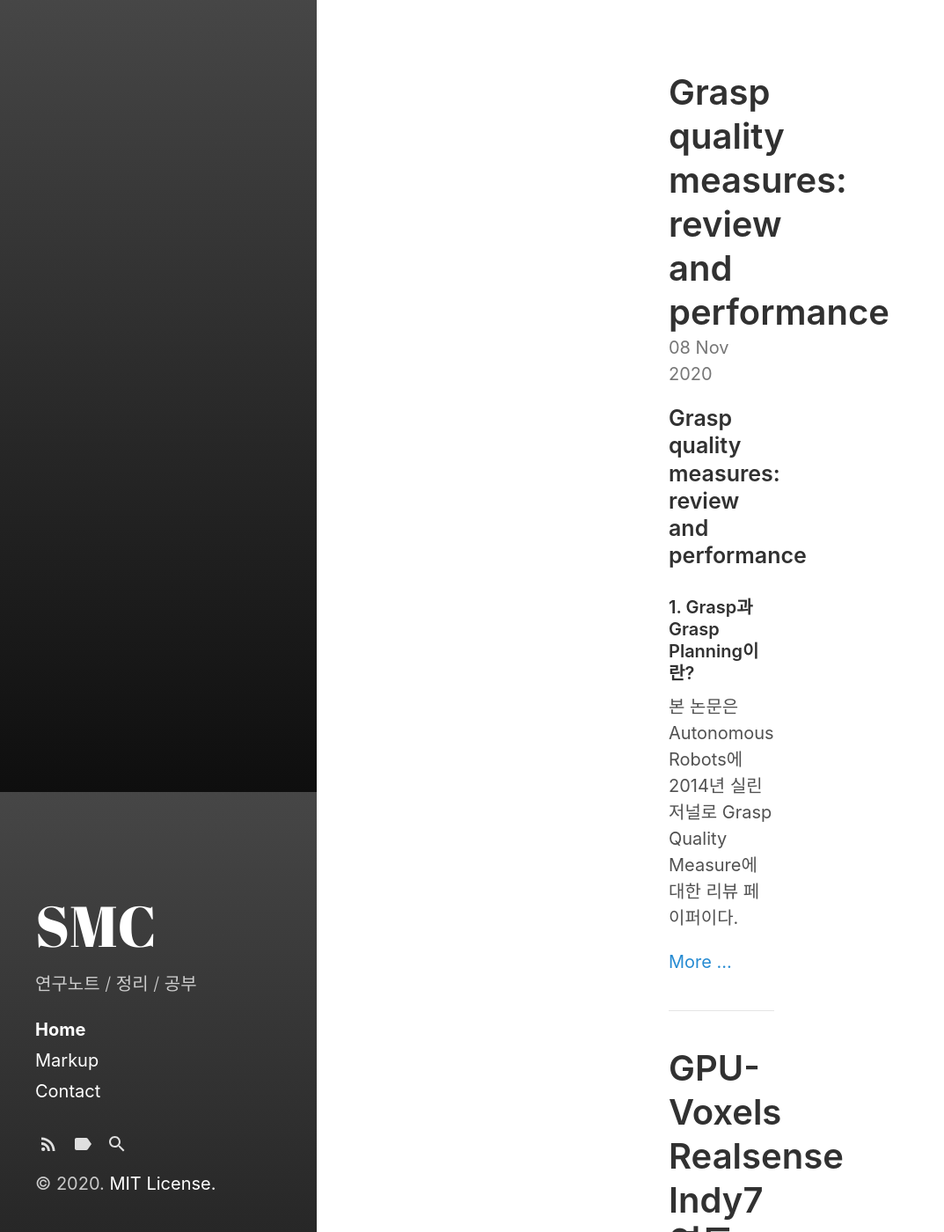
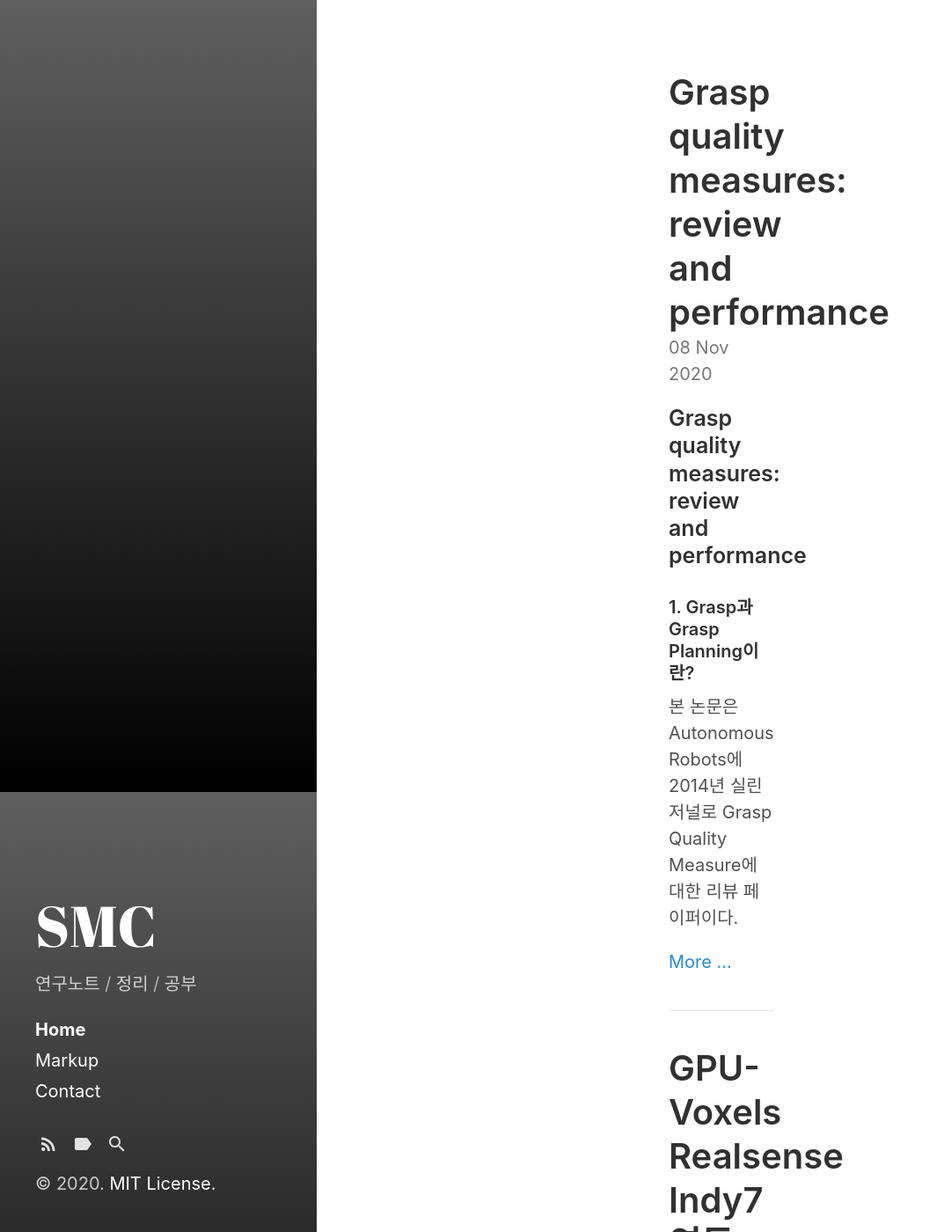
Before and after one commit to tjdalsckd/tjdalsckd.github.io, a Jekyll site: the page built from index.html, in a window 1280 px wide and 1400 px high. Shown: the whole window at 88% size, without its empty margins (0-1073 px from the left). Built offline with Jekyll 4.4.1, drawn with Linux system fonts in a browser that asks for light colours; the list of posts is cut into pages by our own code.

Commit message:
Update _layout.scss

```diff
--- a/_sass/hydeout/_layout.scss
+++ b/_sass/hydeout/_layout.scss
@@ -25,7 +25,7 @@
 body {
   background-attachment: fixed;
   background-color: $sidebar-bg-color;
-  background-image: linear-gradient(to bottom, lighten($sidebar-bg-color, 15%), darken($sidebar-bg-color, 7%));
+  background-image: linear-gradient(to bottom, lighten($sidebar-bg-color, 25%), darken($sidebar-bg-color, 15%));
   color: $sidebar-text-color;
   display: flex;
   flex-direction: column;
@@ -50,7 +50,9 @@ body {
 .content {
   background: $body-bg;
   color: $body-color;
-  padding: $section-spacing;
+  padding-top: $section-spacing;
+  padding-bottom: $section-spacing;
+  padding-right: $section-spacing;
   padding-left: $section-spacing*0.5;
 }
 
```
